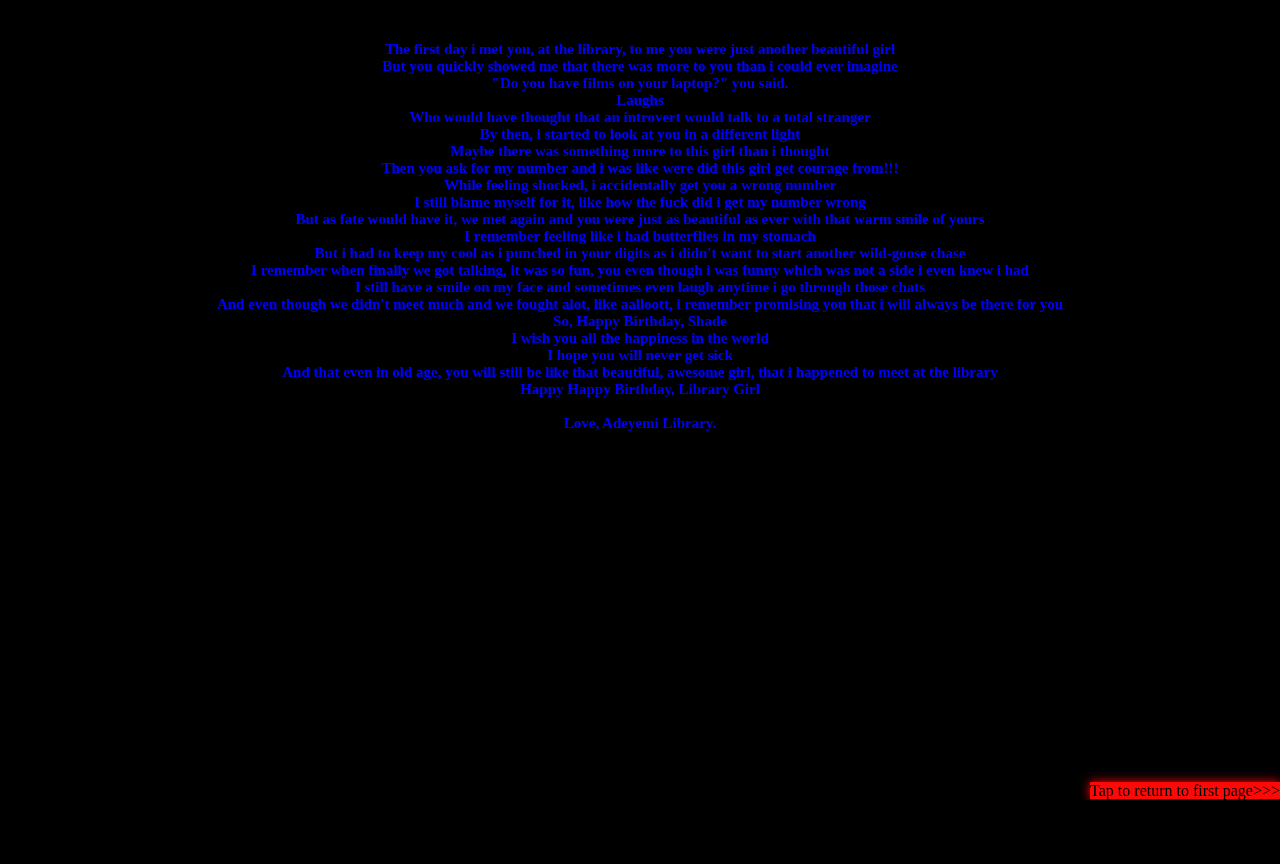
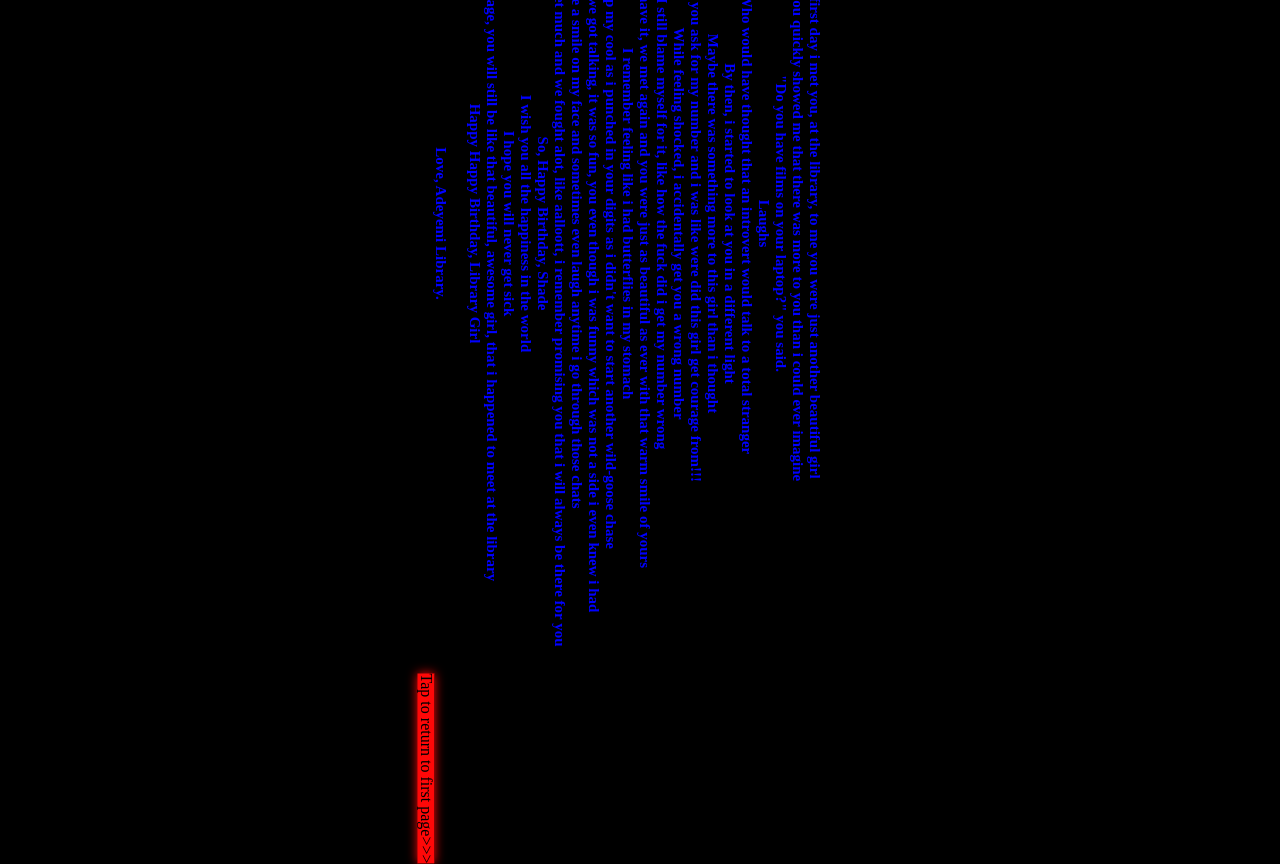
Before and after one commit to Starkingeminence/StarKingEminence.github.io, a plain HTML site: page Project Birthday 3.html in a window 1280 px wide. Before the commit the page ends 800 px from the top, so only its background shows below. Drawn offline with Linux system fonts and the light colour scheme.

Commit message:
Update projectstyle.css

```diff
--- a/projectstyle.css
+++ b/projectstyle.css
@@ -18,5 +18,5 @@ head {position: absolute; left: 130px; top: 0px; color: white; font-size: 30px;}
 .div1 {position: absolute; top: 0px}
 .div2 {position: absolute; bottom: 0px; right: 0px;}
 .div3 {position: absolute; bottom: 0px; right: 0px;}
-.unknown {width: 2000; background-color: black;}
+.unknown {width: 2000; background-color: black; transform: rotate(90deg);}
 .body2 {background-color: black; white-space: nowrap;}
```
